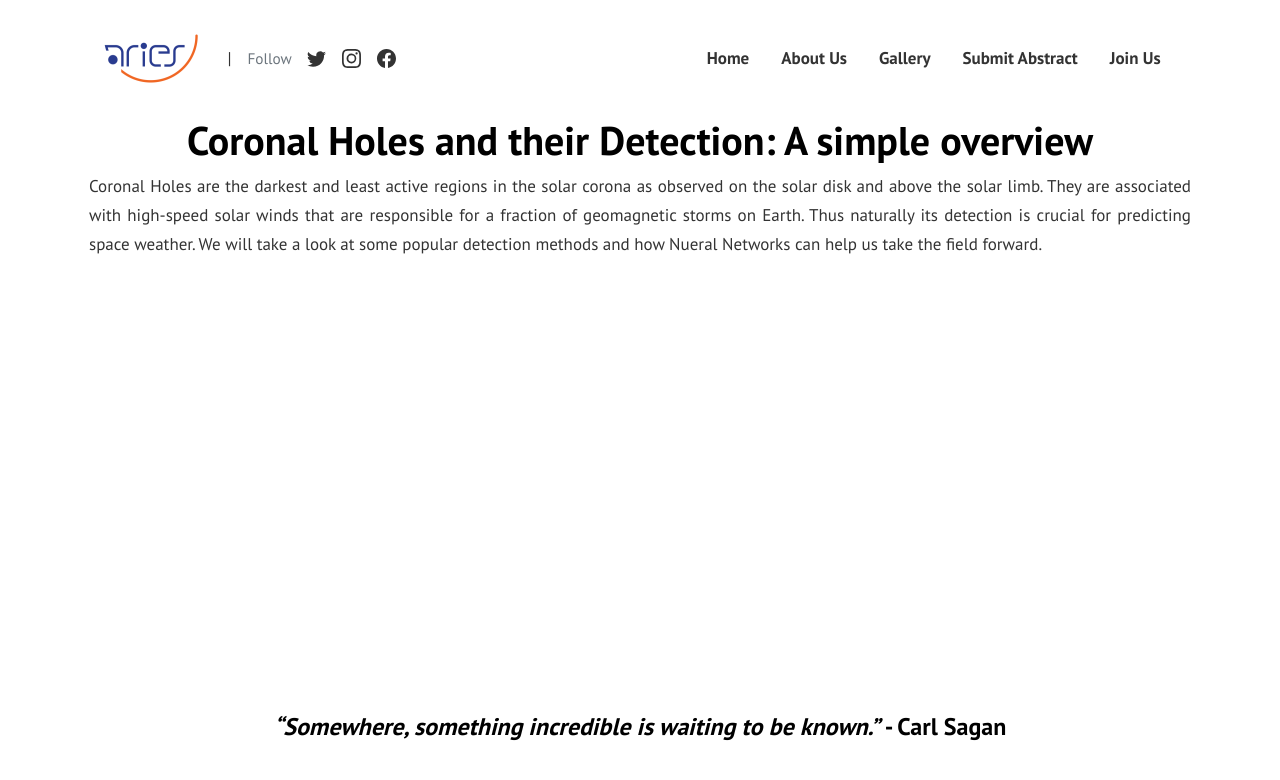
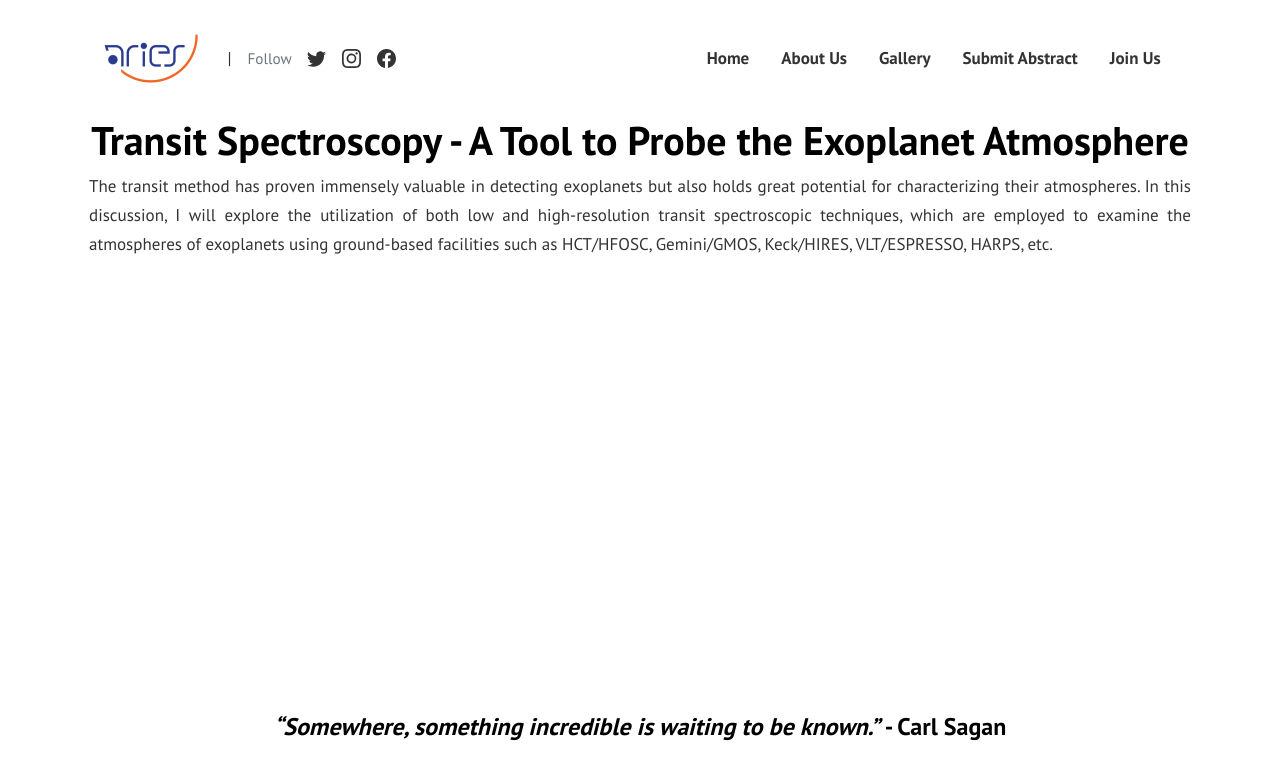
Before and after one commit to aries-sc/aries-sc.github.io, a Jekyll site: the page built from pages/upcoming-talk.html, in a window 1280 px wide. Shown: the top 780 px of the page. Built offline with Jekyll 4.4.1, drawn with Linux system fonts in a browser that asks for light colours.

Commit message:
Added Athir's talk

```diff
--- a/_includes/sidebar.html
+++ b/_includes/sidebar.html
@@ -12,9 +12,9 @@
         </div>
         <div class="sidebar-section ">
             <h5><span>Upcoming Talk</span></h5>
-            <img class="upcoming-profile" src="https://www.businessinsider.in/thumb/msid-98883742,width-700,resizemode-4,imgsize-104192/science/space/news/a-hole-30-times-earths-size-has-spread-across-the-sun-blasting-solar-winds-thatll-hit-our-planet-by-end-of-this-week/img6419c14250c7b20018f16a0d.jpg" alt="devesh-image">
-            <p class="upcoming-title"><strong><a href="upcoming">Coronal Holes and their Detection: A simple overview</a></strong><p>
-            <p style="text-align: center;"><strong> By Devesh Dhole on 26th May at 06:30 pm</strong></p>
+            <img class="upcoming-profile" src="https://i1.rgstatic.net/ii/profile.image/1018163521150976-1619760508229_Q128/Athira-Unni-2.jpg" alt="athira-image">
+            <p class="upcoming-title"><strong><a href="upcoming">Transit Spectroscopy - A Tool to Probe the Exoplanet Atmosphere</a></strong><p>
+            <p style="text-align: center;"><strong> By Ms. Athira Unni on 2nd June at 06:30 pm</strong></p>
         </div>
     </div>
 </body>
--- a/pages/about.html
+++ b/pages/about.html
@@ -70,7 +70,7 @@ comments: false
     </div>
     <div class="block">
         <img class="block-image" src="/assets/images/profile-pic/khusboo.jpg" alt="Khusboo-image">
-        <h3 class="block-title">Khusboo Sharma</h3>
+        <h3 class="block-title">Khushboo Sharma</h3>
         <p class="block-text">I am a PhD student at Aryabhatta Research Institute of Observational Sciences (ARIES), Nainital. I am part of the communications
             team of ARIES science club.
         </p>
--- a/pages/upcoming-talk.html
+++ b/pages/upcoming-talk.html
@@ -13,10 +13,9 @@ comments: false
     <title>Upcoming Talk</title>
 </head>
 <body>
-    <h1 style="text-align: center;">Coronal Holes and their Detection: A simple overview</h1>
-    <p style="text-align: justify;"> Coronal Holes are the darkest and least active regions in the solar corona as observed on the solar disk and above the
-        solar limb. They are associated with high-speed solar winds that are responsible for a fraction of geomagnetic storms on Earth. Thus naturally its
-        detection is crucial for predicting space weather. We will take a look at some popular detection methods and how Nueral Networks can help us take
-        the field forward.</p>
+    <h1 style="text-align: center;">Transit Spectroscopy - A Tool to Probe the Exoplanet Atmosphere</h1>
+    <p style="text-align: justify;"> The transit method has proven immensely valuable in detecting exoplanets but also holds great potential for characterizing
+        their atmospheres. In this discussion, I will explore the utilization of both low and high-resolution transit spectroscopic techniques, which are
+        employed to examine the atmospheres of exoplanets using ground-based facilities such as HCT/HFOSC, Gemini/GMOS, Keck/HIRES, VLT/ESPRESSO, HARPS, etc.</p>
 </body>
 </html>
```
